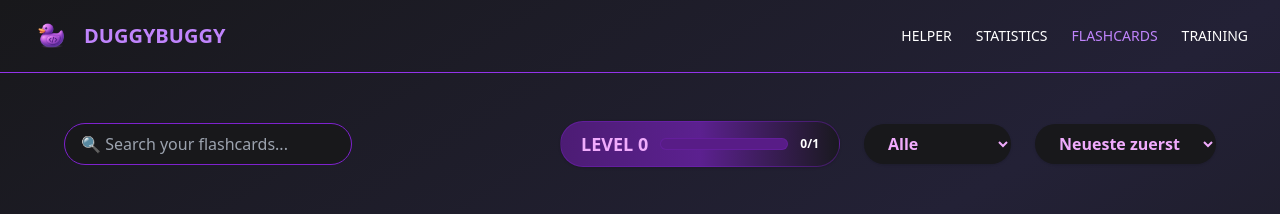
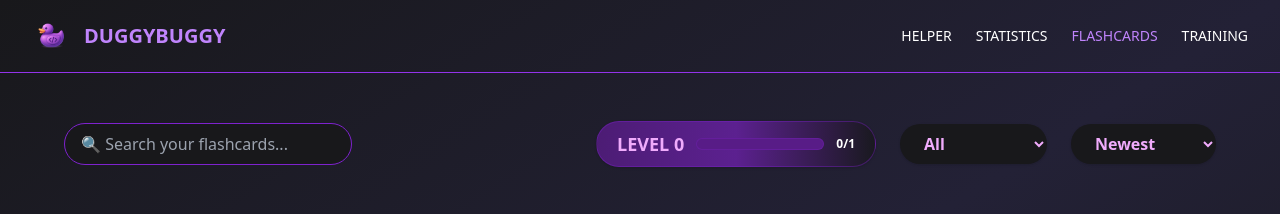
Before and after one commit to Klbtrn/Piis, a React (Vite) app in the folder client/: page /flashcards in a window 1280 px wide. Shown: the top 214 px of the page. Built offline with nearby package versions, Linux system fonts and the light colour scheme; no server answers.

Commit message:
adjusted filtering naming and ordering structure

```diff
--- a/client/src/pages/FlashcardPage.jsx
+++ b/client/src/pages/FlashcardPage.jsx
@@ -41,11 +41,11 @@ export default function FlashcardPage() {
     switch (sortOption) {
       case "Neueste":
         return [...cards].sort(
-          (a, b) => new Date(b.createdAt) - new Date(a.createdAt)
+          (a, b) => new Date(a.createdAt) - new Date(b.createdAt)
         );
       case "Älteste":
         return [...cards].sort(
-          (a, b) => new Date(a.createdAt) - new Date(b.createdAt)
+          (a, b) => new Date(b.createdAt) - new Date(a.createdAt)
         );
       case "Hints":
         return [...cards].sort(
@@ -62,7 +62,9 @@ export default function FlashcardPage() {
     filtered = filtered.filter(
       (card) =>
         (card.prompt || "").toLowerCase().includes(searchTerm.toLowerCase()) ||
-        (card.task_name || "").toLowerCase().includes(searchTerm.toLowerCase()) ||
+        (card.task_name || "")
+          .toLowerCase()
+          .includes(searchTerm.toLowerCase()) ||
         (card.task || "").toLowerCase().includes(searchTerm.toLowerCase())
     );
     return sortCards(filtered);
@@ -134,7 +136,7 @@ export default function FlashcardPage() {
               onChange={(e) => setFilterStatus(e.target.value)}
               className="rounded-full px-5 py-2 border-fuchsia-700 text-fuchsia-300 bg-zinc-900 font-semibold shadow focus:outline-none focus:ring-2 focus:ring-fuchsia-700"
             >
-              <option value="Alle">Alle</option>
+              <option value="Alle">All</option>
               <option value="Backlog">Backlog</option>
               <option value="Repeat">Repeat</option>
               <option value="InProgress">InProgress</option>
@@ -146,9 +148,9 @@ export default function FlashcardPage() {
               onChange={(e) => setSortOption(e.target.value)}
               className="rounded-full px-5 py-2 border-fuchsia-700 text-fuchsia-300 bg-zinc-900 font-semibold shadow focus:outline-none focus:ring-2 focus:ring-fuchsia-700"
             >
-              <option value="Neueste">Neueste zuerst</option>
-              <option value="Älteste">Älteste zuerst</option>
-              <option value="Hints">Hints genutzt</option>
+              <option value="Neueste">Newest</option>
+              <option value="Älteste">Oldest</option>
+              <option value="Hints">Hints used</option>
             </select>
           </div>
         </section>
```
